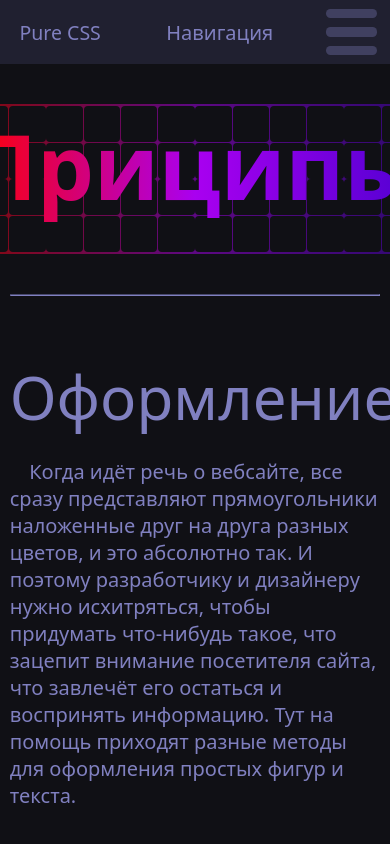
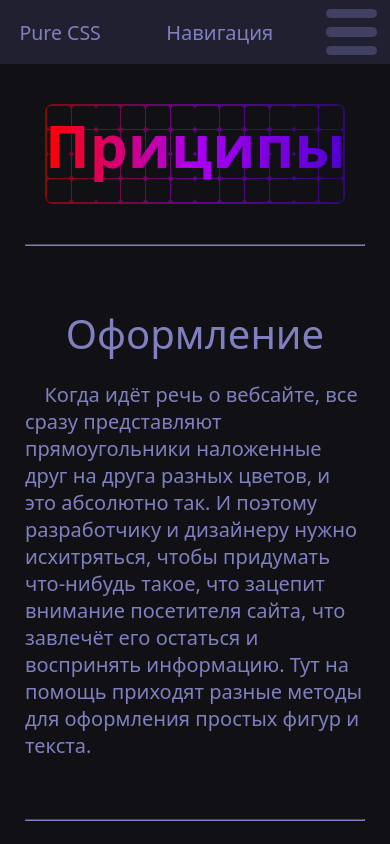
Before and after one commit to GibberishDev/GibberishDev.github.io, a website: page subpages/uni-site/index2.html in a window 390 px wide. Drawn offline with Linux system fonts and the light colour scheme.

Commit message:
upd to uni-site

```diff
--- a/subpages/uni-site/index2.html
+++ b/subpages/uni-site/index2.html
@@ -148,7 +148,7 @@
       </div>
     </div>
     <div id="footer">
-      <div>Copyright 2022 GibbDev (Max Alfimenko)</div>
+      <div>Copyright 2023 GibbDev (Max Alfimenko)</div>
       <div>Licence GPL v3.0</div>
       <a tabindex="-1" href="https://github.com/GibberishDev" class="github-link" target="_blank">My GithubPage</a>
       <div id="gdgraph">
@@ -331,10 +331,12 @@
 
   #wrapper {
     background-color: transparent;
-    height: calc(100vh - max(5vh, 64px));
+    height: calc(100dvh - max(5vh, 64px));
     overflow-x: hidden;
     overflow-y: auto;
     z-index: -10;
+    padding-right: 16px;
+    padding-left: 16px;
   }
 
   #content{
@@ -355,7 +357,7 @@
   }
   .grid-fill-all {grid-column-start: 1;grid-column-end: 4;}.grid-fill-12 {grid-column-start: 1;grid-column-end: 3;}.grid-fill-23 {grid-column-start: 2;grid-column-end: 4}.grid-fill-3 {grid-column-start: 3;grid-column-end: 4;}.grid-fill-2 {grid-column-start: 2;grid-column-end: 3;}.grid-fill-1 {grid-column-start: 1;grid-column-end: 2;}
   .paragraph-title {
-    font-size: 3rem;
+    font-size: clamp(2rem, 5vw, 3rem);
     text-align: center;
   }
   .paragraph-flavour-text {
@@ -368,7 +370,7 @@
   }
 
   #fancy-title {
-    width: max(60vw, 450px);
+    width: max(300px, 60vw);
     aspect-ratio: 3/1;
     background: var(--bg-gradient-50) repeat;
     background-size: 200%;
@@ -401,7 +403,7 @@
     height: 100%;
     text-align: center;
     position: absolute;
-    font-size: max(12vw, 90px);
+    font-size: max(12vw, 60px);
     font-weight: bold;
     background:  var(--bg-gradient) repeat;
     background-size: 200%;
```
Also changed, not shown: subpages/uni-site/index.html (+10 -8 lines), subpages/uni-site/index3.html (+7 -5 lines).
